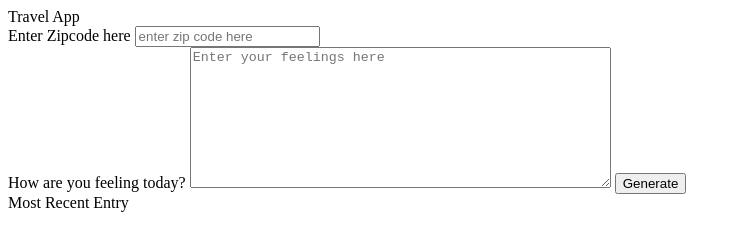
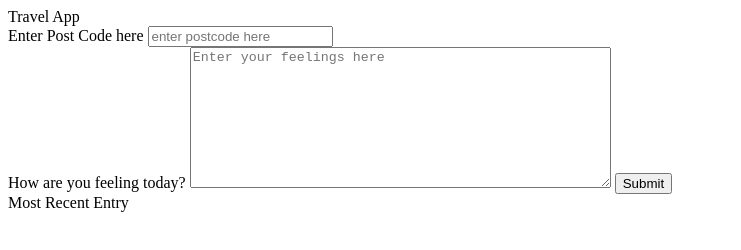
Before and after one commit to ericlau1987/travel-app, a website: page src/client/views/index.html in a window 1280 px wide. Shown: the full height of the page, 0-741 px from the left. Drawn offline with nearby package versions, Linux system fonts and the light colour scheme; files that its build step writes are made by us from their sources; a web font is replaced by a local one.

Commit message:
update website

```diff
--- a/src/client/views/index.html
+++ b/src/client/views/index.html
@@ -12,13 +12,13 @@
     Travel App
   </div>
   <div class ="holder zip">
-    <label for="zip">Enter Zipcode here</label>
-    <input type="text" id="zip" placeholder="enter zip code here">
+    <label for="zip">Enter Post Code here</label>
+    <input type="text" id="postcode" placeholder="enter postcode here">
   </div>
   <div class ="holder feel">
     <label for="feelings">How are you feeling today?</label>
     <textarea class= "myInput" id="feelings" placeholder="Enter your feelings here" rows="9" cols="50"></textarea>
-    <button id="generate" type = "submit"> Generate </button>
+    <button id="submitButton" type = "submit"> Submit </button>
   </div>
   <div class ="holder entry">
     <div class = "title">Most Recent Entry</div>
```
Also changed, not shown: 2 other files.
